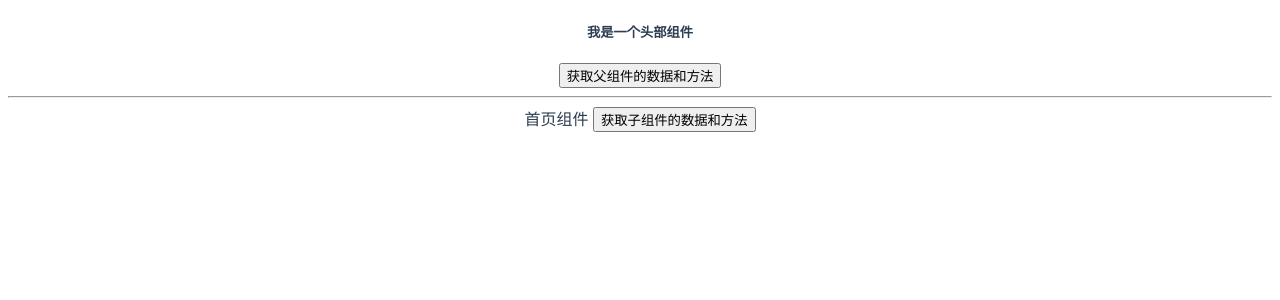
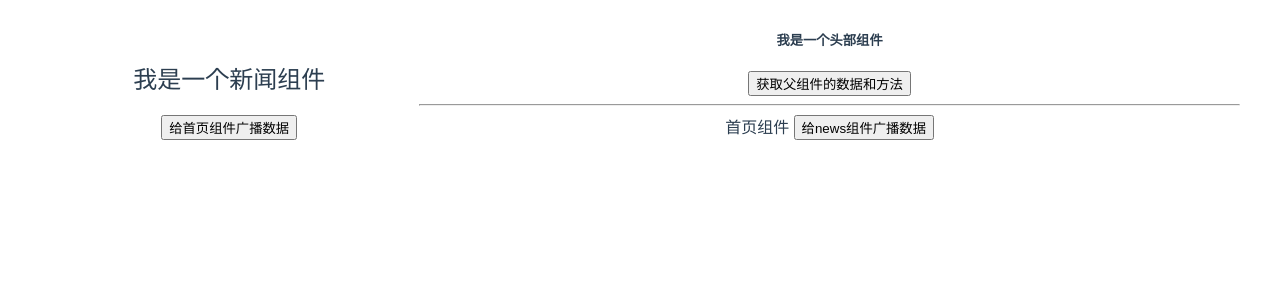
Before and after one commit to liyingcold/vue-demo, a Vue app: page / in a window 1280 px wide. Shown: the top 300 px of the page. Built offline with nearby package versions, Linux system fonts and the light colour scheme; what vue-resource would draw is missing.

Commit message:
非父子组件传值

```diff
--- a/src/App.vue
+++ b/src/App.vue
@@ -1,7 +1,14 @@
 <template>
   <div id="app">
+
+  <div class="news">
+      <v-news></v-news>
+  </div>
+  <div class="comment01">
     <!-- 3、在模板中使用该组件 -->
     <v-component></v-component>
+  </div>
+
     <router-view/>
   </div>
 </template>
@@ -10,6 +17,7 @@
 // 1、引入组件Component01(在app根组件挂载组件)
 /*生命周期函数，组件挂载，更新销毁的时候触发的一系列的方法  */
 import Component01 from './components/Component01.vue';
+import News from './components/News.vue';
 
 export default {
   data() {
@@ -19,6 +27,7 @@ export default {
   // 2、挂载组件
   components:{
     'v-component':Component01,
+    'v-news':News
   }
 }
 </script>
@@ -32,4 +41,12 @@ export default {
   color: #2c3e50;
 
 }
+.comment01{
+  width: 65%;
+  display: inline-block;
+}
+.news{
+  width: 30%;
+  display: inline-block;
+}
 </style>
--- a/src/components/Component01.vue
+++ b/src/components/Component01.vue
@@ -7,11 +7,18 @@
         <v-header ref="header"></v-header>
         <hr>
         首页组件
+
+        <!-- 非父子组件传值 -->
+        <button @click="emitnews()">给news组件广播数据</button>
+
         <!-- 父组件获取子组件的数据和方法 -->
-        <button @click="getChildData()">获取子组件的数据和方法</button>
+        <!-- <button @click="getChildData()">获取子组件的数据和方法</button> -->
         <!-- <h2>这是第一个组件Component01-{{msg}}</h2>
-        <hr>
-        <v-life v-if="flag"></v-life>
+        <hr> -->
+
+
+        <!-- 引入子组件 -->
+        <!--<v-life v-if="flag"></v-life>
         <button @click="flag=!flag">挂载，卸载life组件</button>
         <hr>
         <v-resource></v-resource>-->
@@ -22,6 +29,11 @@
     import Header from './Header.vue';
     // import Life from './Life.vue';
     // import Resource from './Resource.vue';
+
+
+    // 非父子组件传值,1、引入vue实例，2、广播数据
+    import vueEvent from '../model/VueEvent.js';
+
 
     export default{
         data() {
@@ -44,13 +56,24 @@
                 //    alert(this.$refs.header.msg)
                 /*获取子组件的方法*/
                 this.$refs.header.run()
+            },
+            emitnews(){
+                // 广播数据
+                vueEvent.$emit('to-news',this.msg)
             }
+
+        },
+        mounted() {
+            vueEvent.$on('to-component01',function(data){
+                console.log(data)
+            })
         },
         components:{
             'v-header':Header
             // 'v-life':Life,
             // 'v-resource':Resource
         }
+
     }
 
 </script>
--- a/src/components/News.vue
+++ b/src/components/News.vue
@@ -1,23 +1,41 @@
 <template>
     <div>
-        <h2>这是一个新闻组件</h2>
-        <ul>
-            <li>
-
-            </li>
-        </ul>
+        <h2>{{msg}}</h2>
+        <button @click="emitComponent01()">给首页组件广播数据</button>
     </div>
 </template>
 
 <script>
+/*非父子组件传值，接收数据
+  1、新建一个js文件 ，引入vue,实例化vue,暴露这个实例
+  2、在广播的地方引入刚才的实例
+
+  3、监听首页的这个广播(组件一加载就要监听，所以写在生命周期中)
+    vueEvent.$emit('名称',数据)
+
+  4、在接收数据的地方通过$on，接收数据
+   vueEvent.$on('名称',function(数据){})
+  */
+
+  import vueEvent from '../model/VueEvent.js';
+
+
     export default{
         data() {
             return {
-
+                msg:'我是一个新闻组件'
             }
         },
         methods: {
-
+          emitComponent01(){
+            // 广播数据
+            vueEvent.$emit('to-component01',this.msg)
+            }
+        },
+        mounted() {
+          vueEvent.$on('to-news',function(data){
+              console.log(data);
+            })
         }
     }
 </script>
--- /dev/null
+++ b/src/model/VueEvent.js
@@ -0,0 +1,9 @@
+/* 实现非父子组件传值
+    1、引入vue实例
+    */
+
+import Vue from 'vue';
+
+var VueEvent=new Vue()
+
+export default VueEvent;
```
Lines whose indentation alone changed are shown as unchanged.
